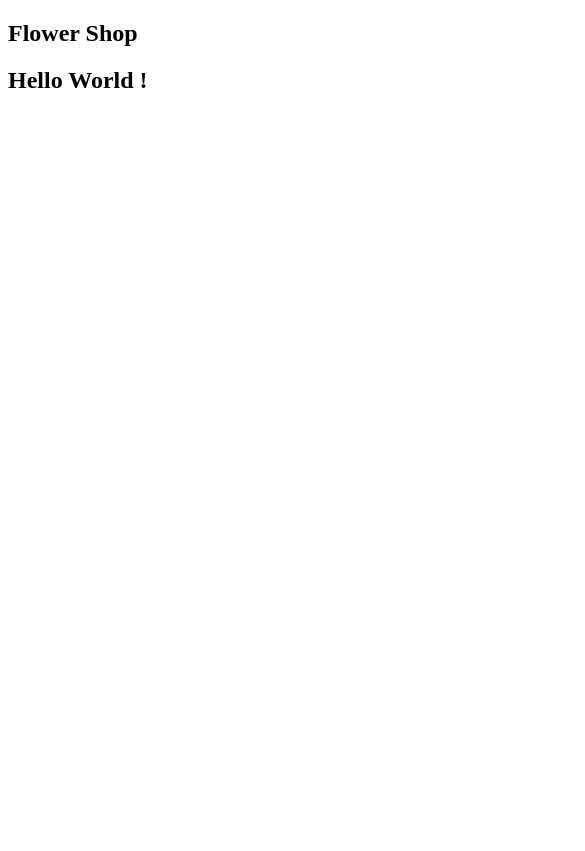
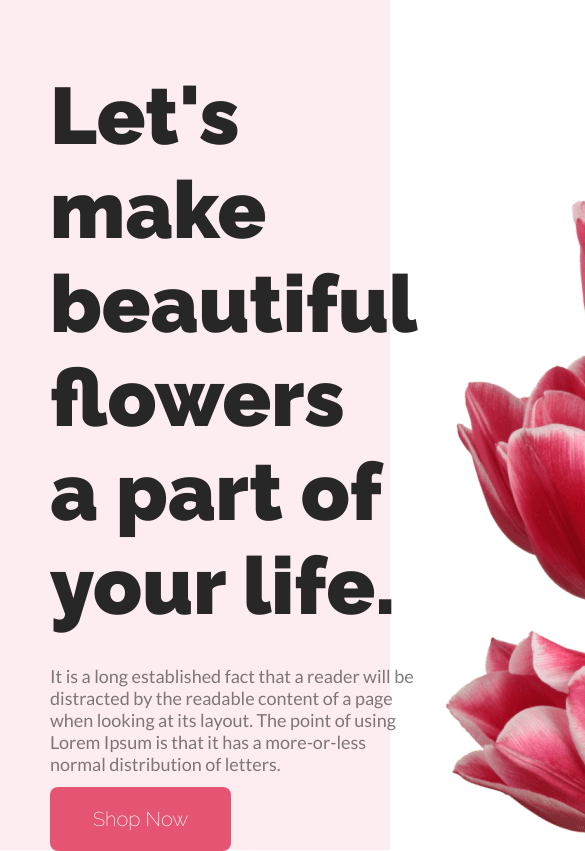
Before and after one commit to 21MoududAhammed/flower-shop, a plain HTML site: page index.html in a window 390 px wide. Shown: the top 851 px of the page, 585 px wide, since content can reach past the window. Drawn offline with Linux system fonts and the light colour scheme.

Commit message:
banner section done without responsive

```diff
--- a/index.html
+++ b/index.html
@@ -1,14 +1,37 @@
 <!DOCTYPE html>
 <html lang="en">
-<head>
-    <meta charset="UTF-8">
-    <meta name="viewport" content="width=device-width, initial-scale=1.0">
-    <title>Document</title>
-</head>
-<body>
-    <section>
-        <h1>Flower Shop</h1>
-        <h1>Hello World !</h1>
+  <head>
+    <meta charset="UTF-8" />
+    <meta name="viewport" content="width=device-width, initial-scale=1.0" />
+    <title>Flower Shop</title>
+    <!-- font-family lato  -->
+    <link rel="preconnect" href="https://fonts.googleapis.com" />
+    <link rel="preconnect" href="https://fonts.gstatic.com" crossorigin />
+    <link
+      href="https://fonts.googleapis.com/css2?family=Lato:wght@400;900&family=Open+Sans:wght@400;700&family=Poppins:ital,wght@0,200;0,300;0,500;0,600;1,200;1,300;1,400;1,500;1,600&family=Raleway:wght@200;900&display=swap"
+      rel="stylesheet"
+    />
+    <link rel="stylesheet" href="style.css" />
+  </head>
+  <body>
+    <section class="banner">
+      <div class="info-container">
+        <h1 class="info-heading">
+          Let's make <br />
+          beautiful flowers <br />
+          a part of your life.
+        </h1>
+        <p class="banner-info">
+          It is a long established fact that a reader will be distracted by the
+          readable content of a page when looking at its layout. The point of
+          using Lorem Ipsum is that it has a more-or-less normal distribution of
+          letters.
+        </p>
+        <a class="btn" href="#">Shop Now</a>
+      </div>
+
+        <img class="banner-image" src="images/pngwing 10.png" alt="" />
+
     </section>
-</body>
+  </body>
 </html>
--- /dev/null
+++ b/style.css
@@ -0,0 +1,43 @@
+* {
+  margin: 0px;
+  box-sizing: border-box;
+  font-family: "Lato", sans-serif;
+  font-family: "Open Sans", sans-serif;
+  font-family: "Poppins", sans-serif;
+  font-family: "Raleway", sans-serif;
+}
+.btn {
+  padding: 20px 43px;
+  border-radius: 8px;
+  background: #e55473;
+  color: #fff;
+  font-size: 20px;
+  text-decoration: none;
+}
+.banner {
+  display: flex;
+  align-items: center;
+  justify-content: space-between;
+  padding: 0px 50px;
+  margin: 0 auto;
+  background: rgba(229, 84, 115, 0.1);
+  padding-top: 50px;
+  max-width: 1430px;
+  margin: 0 auto;
+}
+.info-heading {
+  color: #272727;
+  font-size: 80px;
+}
+.banner-info {
+  color: rgba(39, 39, 39, 0.6);
+  font-family: "Lato", sans-serif;
+  font-size: 18px;
+  font-weight: 400;
+  margin-bottom: 32px;
+  margin-top: 32px;
+}
+.banner-image{
+  width: 635px;
+  height: 800px;
+}
```
